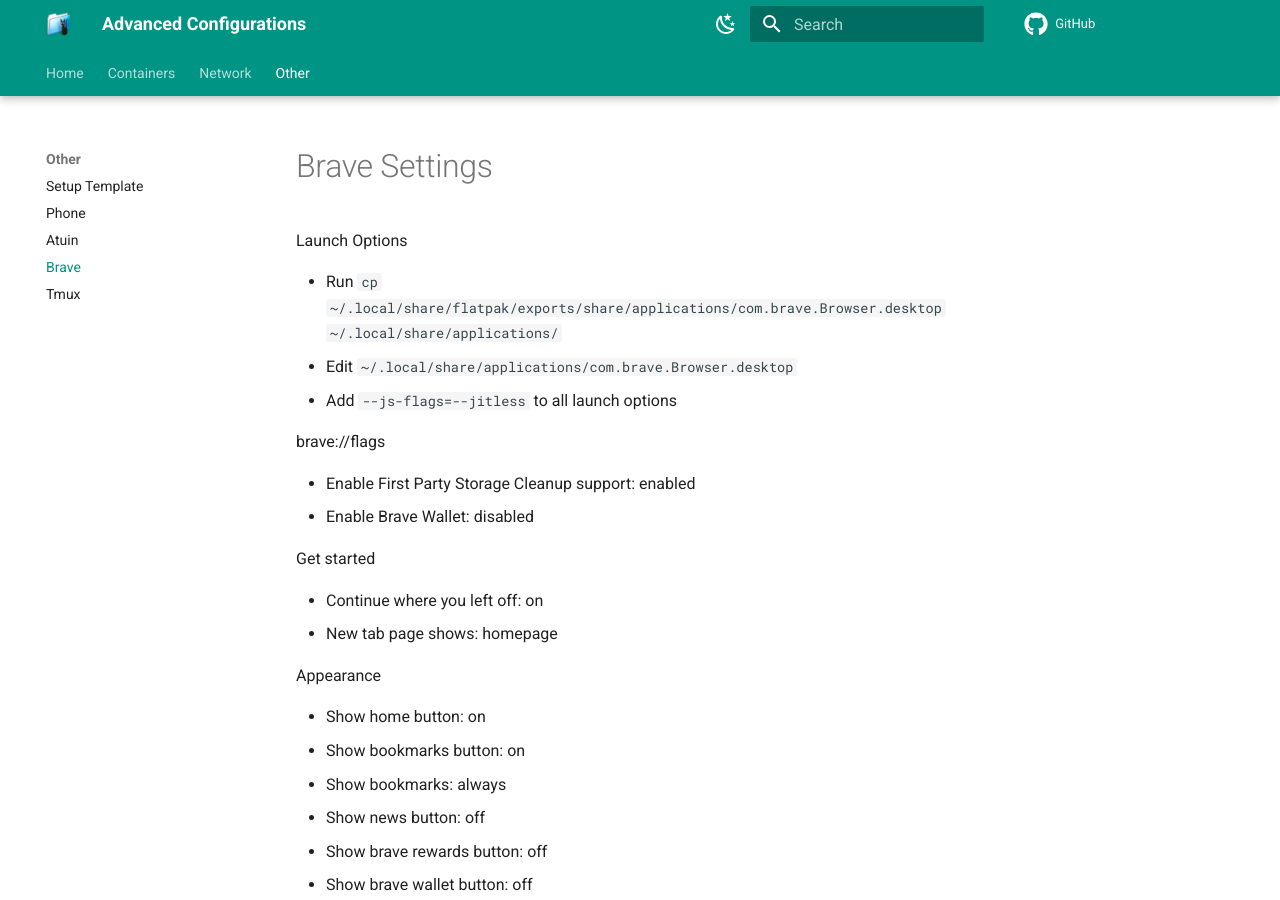
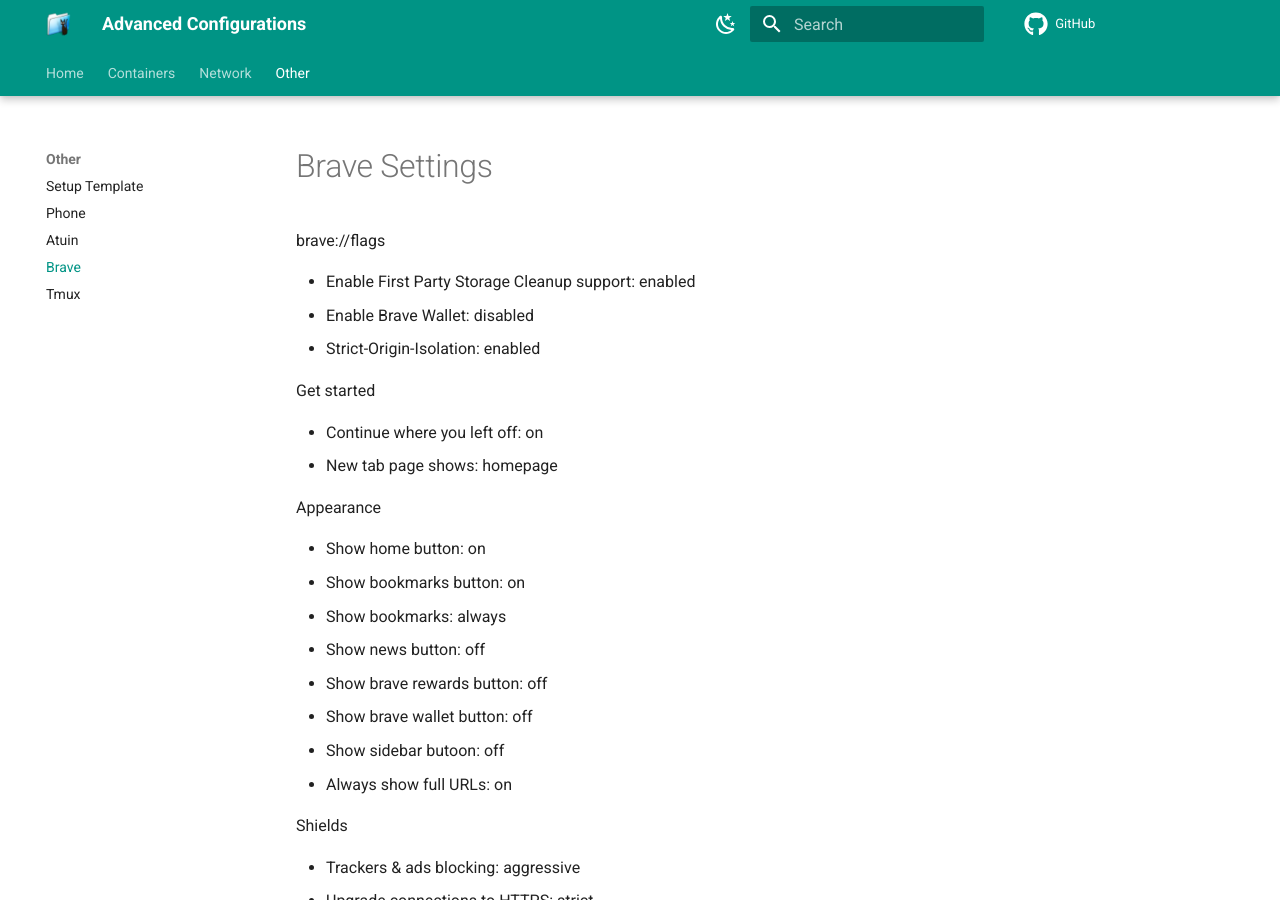
Before and after one commit to quietsy/advanced-configurations, an MkDocs documentation site: the page built from docs/brave.md, in a window 1280 px wide and 900 px high. Built offline with MkDocs 1.6.1 and Material for MkDocs 9.7.7, drawn with Linux system fonts in a browser that asks for light colours; comment, search, counter and statistics services are not loaded; some of the changed text lies outside the part shown.

Commit message:
Update v8

```diff
--- a/docs/brave.md
+++ b/docs/brave.md
@@ -1,15 +1,10 @@
 # Brave Settings
-
-Launch Options
-
-- Run `cp ~/.local/share/flatpak/exports/share/applications/com.brave.Browser.desktop ~/.local/share/applications/`
-- Edit `~/.local/share/applications/com.brave.Browser.desktop`
-- Add `--js-flags=--jitless` to all launch options
 
 brave://flags
 
 - Enable First Party Storage Cleanup support: enabled
 - Enable Brave Wallet: disabled
+- Strict-Origin-Isolation: enabled
 
 Get started
 
```
Also changed, not shown: other parts of docs/brave.md (+1 -1 lines).
